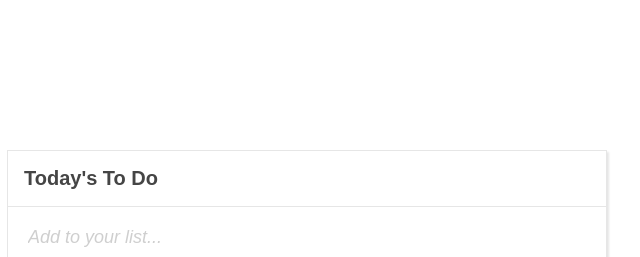
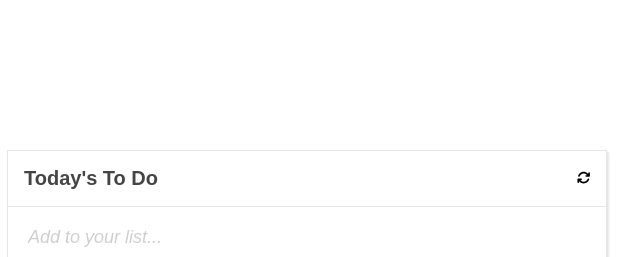
Before and after one commit to amejid/todo-list, a website built with webpack: page src/index.html in a window 1280 px wide. Shown: the top 257 px of the page, 333-973 px from the left. Built offline with nearby package versions, Linux system fonts and the light colour scheme.

Commit message:
Install fontawesome

```diff
--- a/package.json
+++ b/package.json
@@ -37,6 +37,7 @@
     "webpack-dev-server": "^4.9.3"
   },
   "dependencies": {
+    "@fortawesome/fontawesome-free": "^6.1.1",
     "lodash": "^4.17.21"
   }
 }
--- a/src/index.html
+++ b/src/index.html
@@ -10,7 +10,7 @@
     <div class="lists-container">
       <div class="title-container">
         <h2>Today's To Do</h2>
-        <button class="btn btn-refresh"></button>
+        <button class="btn btn-refresh"><i class="fa-solid fa-arrows-rotate"></i></button>
       </div>
       <div class="input-container">
         <input type="text" placeholder="Add to your list..." />
--- a/src/index.js
+++ b/src/index.js
@@ -1,3 +1,6 @@
+import '@fortawesome/fontawesome-free/js/fontawesome';
+import '@fortawesome/fontawesome-free/js/solid';
+
 import './style.css';
 
 const listsEl = document.querySelector('.lists');
```
Also changed, not shown: 1 other file.
